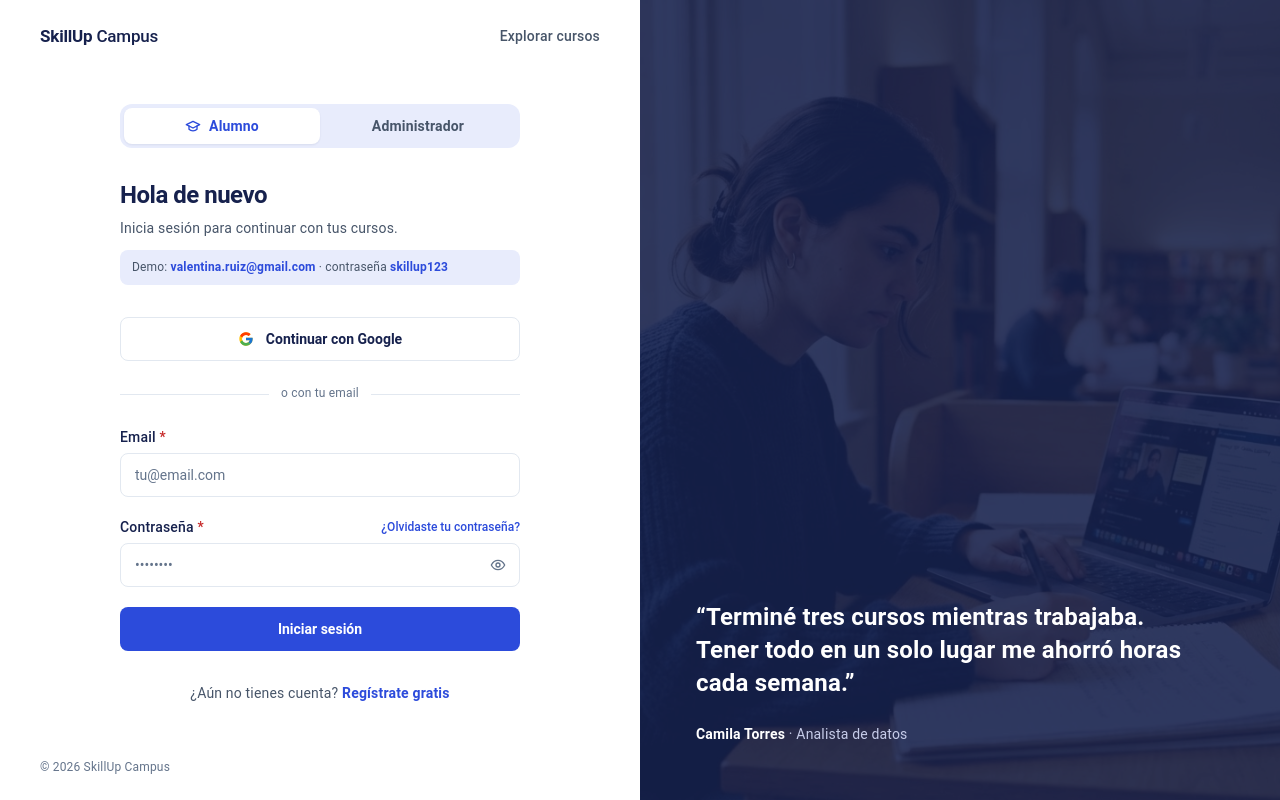
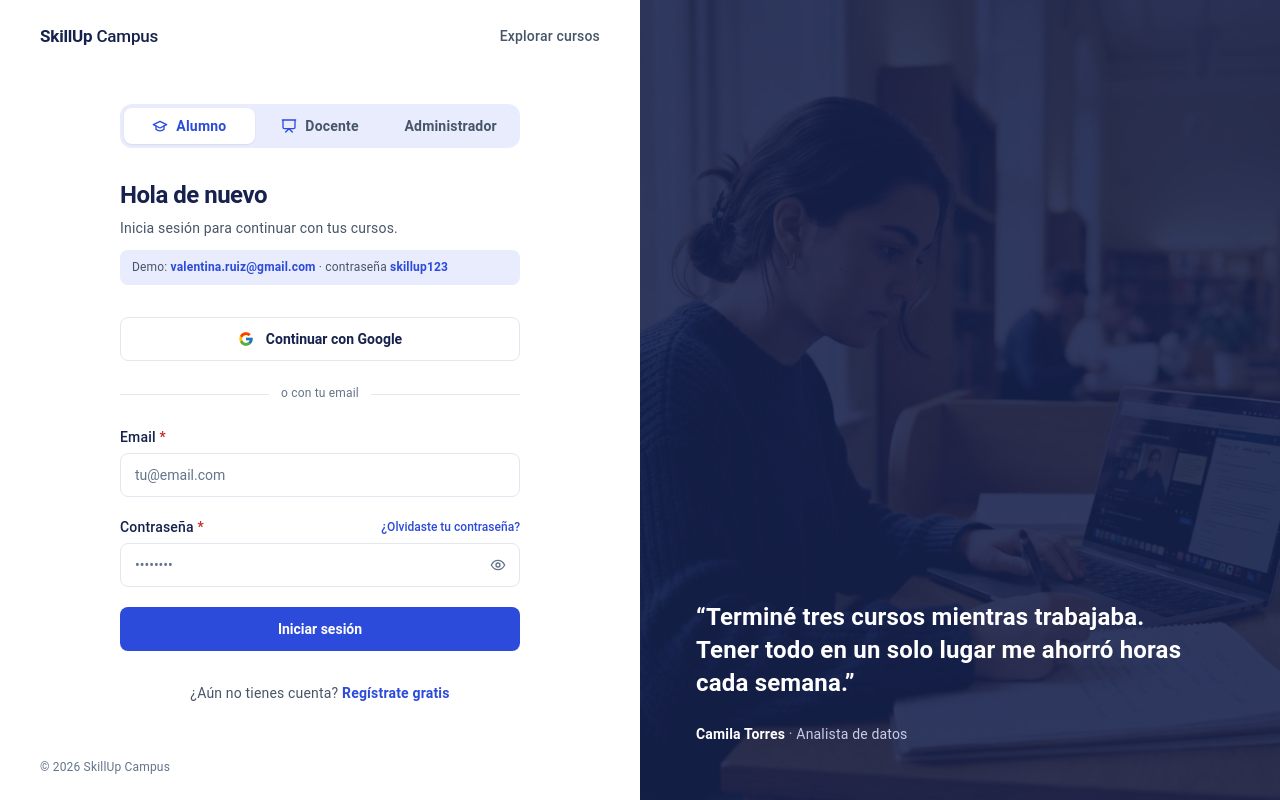
Before and after one commit to Talently-Lab/SkillUp-s2607, a React (Vite) app in the folder frontend/: page /login in a window 1280 px wide. Built offline with nearby package versions, Linux system fonts and the light colour scheme; no server answers.

Commit message:
feat(frontend): let teachers sign in from the login

```diff
--- a/frontend/src/modules/auth/pages/Login.tsx
+++ b/frontend/src/modules/auth/pages/Login.tsx
@@ -78,10 +78,9 @@ export function Login() {
       role="Analista de datos"
     >
       <div className="login__toggle">
-        {/* Teachers are out of the MVP, so their option is hidden */}
         <AccountTypeToggle
           value={accountType}
-          options={["student", "admin"]}
+          options={["student", "teacher", "admin"]}
           onChange={(type) => {
             setAccountType(type);
             setErrors({});
@@ -165,9 +164,10 @@ export function Login() {
         </button>
       </form>
 
-      {isAdmin ? (
+      {accountType !== "student" ? (
         <p className="login__footer">
-          Las cuentas de administrador las crea el equipo académico.
+          Las cuentas {isAdmin ? "de administrador" : "docentes"} las crea el
+          equipo académico.
         </p>
       ) : (
         <p className="login__footer">
--- a/frontend/src/modules/auth/utils/accountTypeFromParam.ts
+++ b/frontend/src/modules/auth/utils/accountTypeFromParam.ts
@@ -1,6 +1,8 @@
 import type { AccountType } from "../../../shared/types/account";
 
-// Teachers are out of the MVP, so `?tipo=docente` falls back to student
 export function accountTypeFromParam(param: string | null): AccountType {
-  return param === "admin" ? "admin" : "student";
+  if (param === "admin") return "admin";
+  if (param === "docente") return "teacher";
+
+  return "student";
 }
--- a/frontend/src/shared/mocks/users.ts
+++ b/frontend/src/shared/mocks/users.ts
@@ -5,6 +5,7 @@ type MockUser = AuthUser & { password: string };
 /**
  * Demo accounts shown in the login only to try the UI. They don't exist in the
  * API: sign up as a student, or use the admin from `pnpm db:seed:admin`.
+ * Teachers have none: create one with `pnpm db:seed:teacher`.
  * TODO: remove them once the courses endpoints work.
  */
 export const mockUsers: MockUser[] = [
@@ -16,13 +17,6 @@ export const mockUsers: MockUser[] = [
     password: "skillup123",
   },
   {
-    id: "u-teacher-01",
-    name: "Lucía Fernández",
-    email: "lucia.fernandez@skillup.edu",
-    role: "teacher",
-    password: "skillup123",
-  },
-  {
     id: "u-admin-01",
     name: "Ricardo Suárez",
     email: "ricardo.suarez@skillup.edu",
--- a/frontend/src/shared/utils/roles.ts
+++ b/frontend/src/shared/utils/roles.ts
@@ -6,15 +6,16 @@ export const roleName: Record<AccountType, string> = {
   admin: "Admin",
 };
 
-/** Where each role lands after signing in. The teacher panel is out of the MVP. */
+/** Where each role lands after signing in */
 export const roleHome: Record<AccountType, string> = {
   student: "/student",
-  teacher: "/",
+  teacher: "/teacher",
   admin: "/admin",
 };
 
 export const rolePanelLabel: Partial<Record<AccountType, string>> = {
   student: "Mi panel",
+  teacher: "Panel docente",
   admin: "Administración",
 };
 
```
